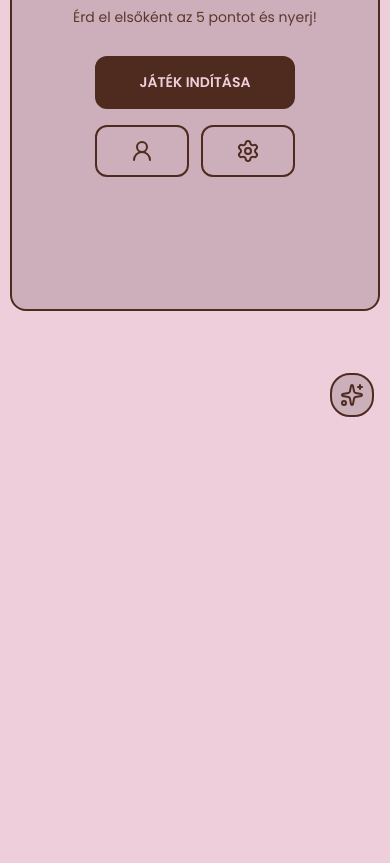
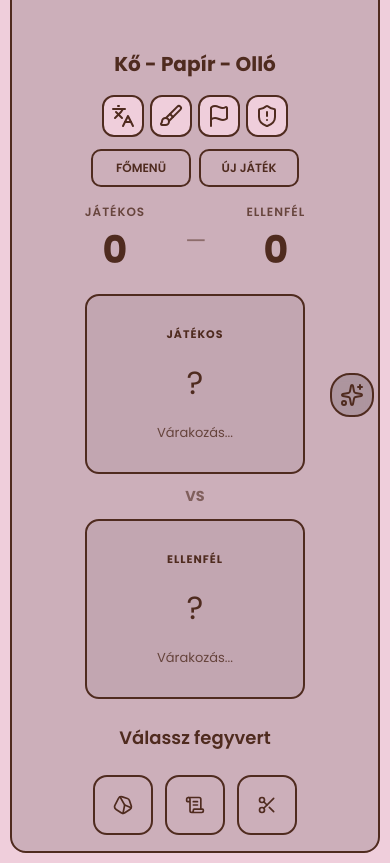
Before and after one commit to Lizu333/RockPaperScissors, a plain HTML site: page index.html in a window 390 px wide. Shown: the part 411-1274 px from the top of the page. Before the commit the page ends 844 px from the top, so only its background shows below. Drawn offline with Linux system fonts and the light colour scheme.

Commit message:
tenyleg utoljara javitom

```diff
--- a/style.css
+++ b/style.css
@@ -1278,7 +1278,6 @@
 
 }
 
-
 @media (max-width: 768px)
 {
 
@@ -1300,12 +1299,24 @@
 
     }
 
+    #game-screen
+    {
+
+        display: flex;
+        flex-direction: column;
+        align-items: center;
+        width: 100%;
+
+    }
+
     .game-header
     {
 
+        display: flex;
         flex-direction: column;
         align-items: center;
         text-align: center;
+        width: 100%;
         gap: 16px;
 
     }
@@ -1321,35 +1332,48 @@
     .top-controls-container
     {
 
+        display: flex;
+        flex-direction: column;
         align-items: center;
         justify-content: center;
         width: 100%;
-        gap: 16px;
-        margin-bottom: 12px;
+        gap: 12px;
 
     }
 
     .top-settings-bar
     {
 
+        display: flex;
         justify-content: center;
         width: 100%;
-        margin-bottom: 8px;
 
     }
 
     .game-header-buttons
     {
 
+        display: flex;
+        justify-content: center;
         width: 100%;
+
+    }
+
+    .scoreboard
+    {
+
+        display: flex;
         justify-content: center;
-        margin-bottom: 16px;
+        align-items: center;
+        width: 100%;
+        margin: 16px 0;
 
     }
 
     .battle
     {
 
+        display: flex;
         flex-direction: column;
         align-items: center;
         justify-content: center;
@@ -1363,9 +1387,13 @@
     {
 
         width: 100%;
-        max-width: 180px;
-        padding: 10px;
+        max-width: 220px;
+        padding: 12px;
         margin: 0 auto;
+        display: flex;
+        flex-direction: column;
+        align-items: center;
+        text-align: center;
 
     }
 
@@ -1374,20 +1402,36 @@
 
         font-size: 2rem;
         height: 60px;
+        display: flex;
+        align-items: center;
+        justify-content: center;
 
     }
 
     .vs
     {
 
-        margin: 2px 0;
+        margin: 4px 0;
         font-size: 0.9rem;
+        text-align: center;
+
+    }
+
+    .result, #round-status
+    {
+
+        text-align: center;
+        width: 100%;
 
     }
 
     .choices
     {
 
+        display: flex;
+        justify-content: center;
+        align-items: center;
+        width: 100%;
         gap: 12px;
 
     }
```
